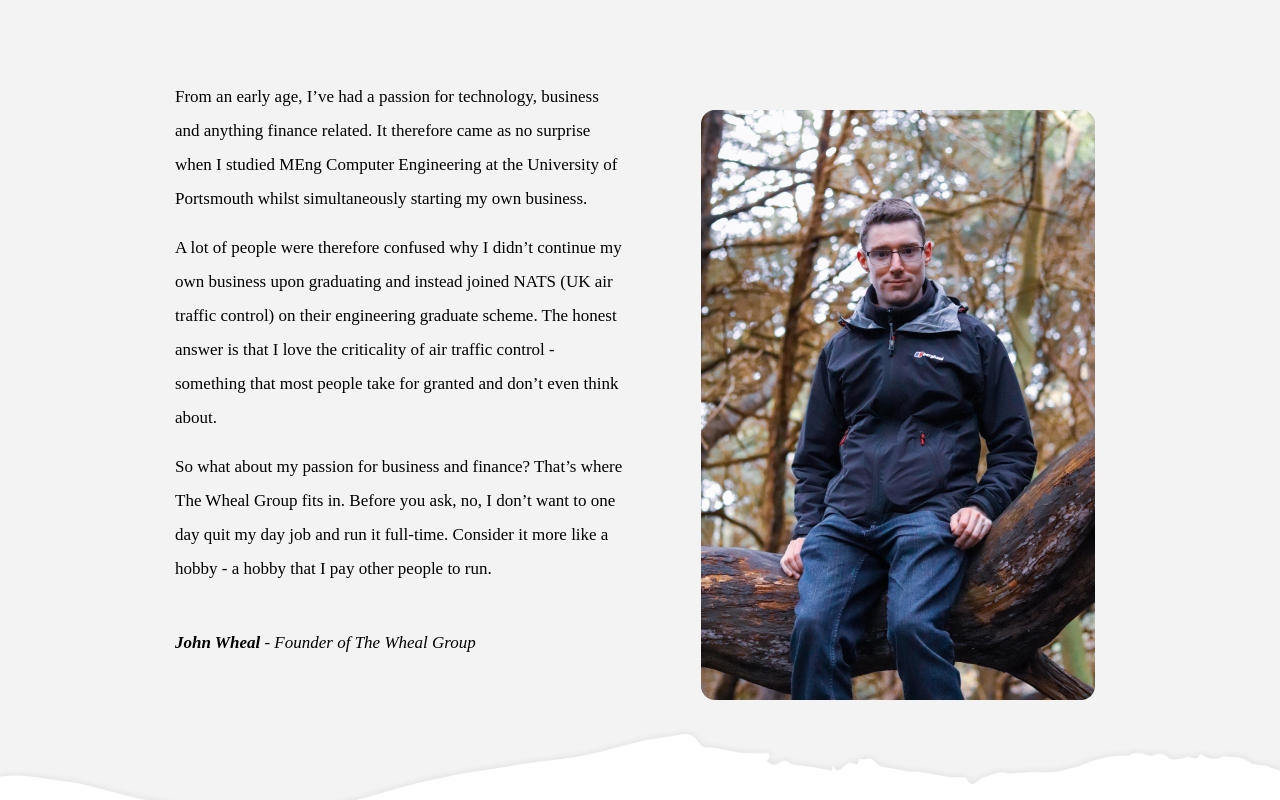
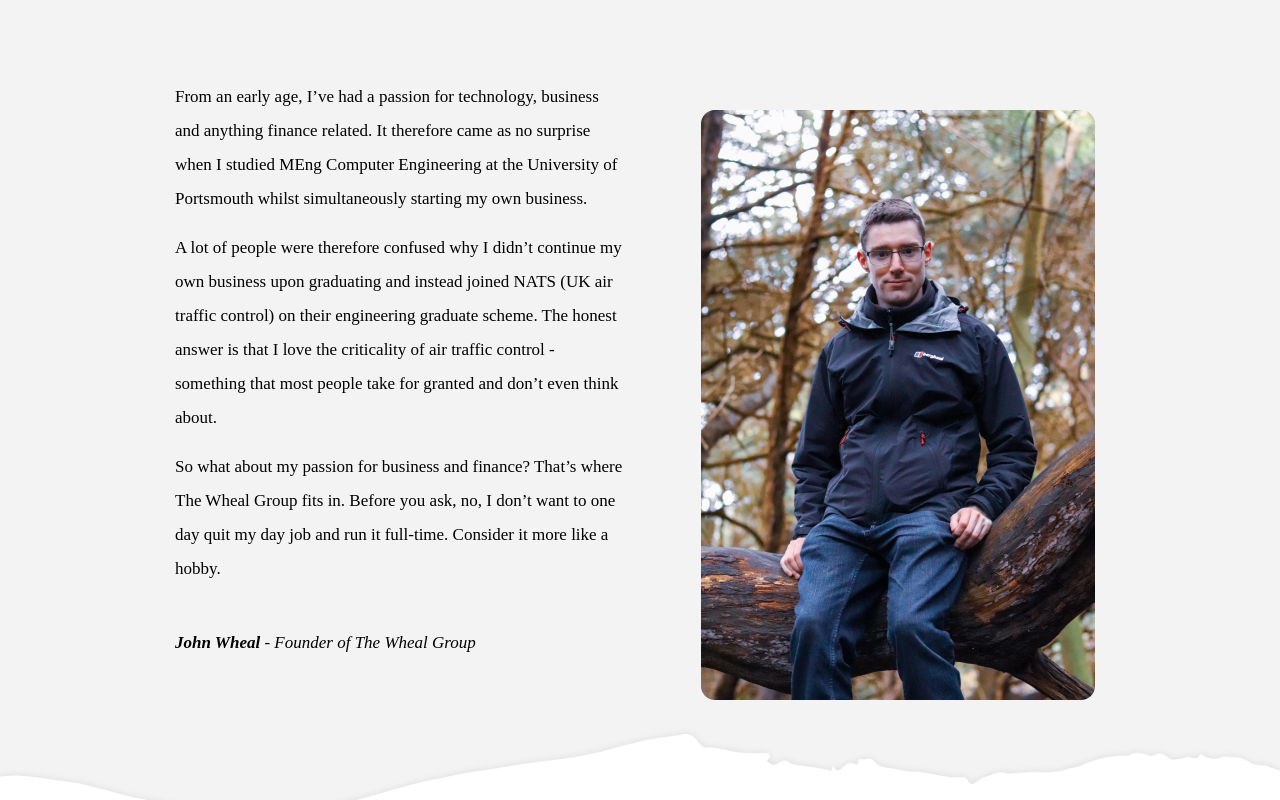
Before and after one commit to The-Wheal-Group/website, a plain HTML site: page index.html in a window 1280 px wide. Shown: the top 800 px of the page. Drawn offline with Linux system fonts and the light colour scheme; a web font is replaced by a local one.

Commit message:
Updated hobby text

```diff
--- a/index.html
+++ b/index.html
@@ -25,7 +25,7 @@
         <div class="message">
           <p>From an early age, I’ve had a passion for technology, business and anything finance related. It therefore came as no surprise when I studied MEng Computer Engineering at the University of Portsmouth whilst simultaneously starting my own business.</p>
           <p>A lot of people were therefore confused why I didn’t continue my own business upon graduating and instead joined NATS (UK air traffic control) on their engineering graduate scheme. The honest answer is that I love the criticality of air traffic control - something that most people take for granted and don’t even think about.</p>
-          <p>So what about my passion for business and finance? That’s where The Wheal Group fits in. Before you ask, no, I don’t want to one day quit my day job and run it full-time. Consider it more like a hobby - a hobby that I pay other people to run.</p>
+          <p>So what about my passion for business and finance? That’s where The Wheal Group fits in. Before you ask, no, I don’t want to one day quit my day job and run it full-time. Consider it more like a hobby.</p>
           <p class="signature"><span class="name">John Wheal</span> - Founder of The Wheal Group</p>
         </div>
         <div class="photo">
```
